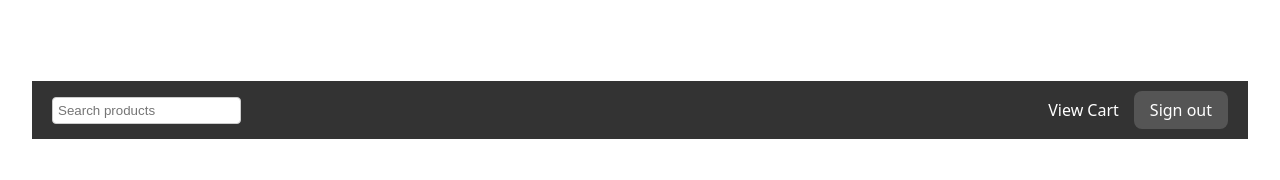
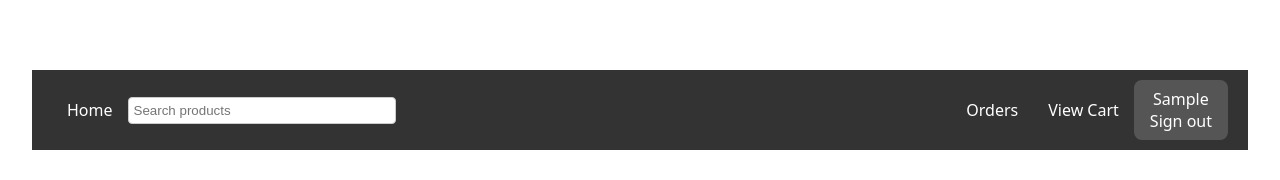
Before and after one commit to nnathan0716/team-rap-project, a React (Vite) app in the folder react/: page / in a window 1280 px wide. Both pictures are taken after typing "Sample" into the empty fields and a click on the button "Submit". Shown: the part 199-379 px from the top of the page. Built offline with nearby package versions, Linux system fonts and the light colour scheme; no server answers.

Commit message:
updated navbar and routes to include orders

```diff
--- a/react/src/App.jsx
+++ b/react/src/App.jsx
@@ -12,7 +12,7 @@ function App() {
       <h1>Makeup Masters: Your one stop shop for makeup</h1>
       {user ? (
         <div className="product-flex">
-          <div className="product-card">
+          <div className="product-cards">
             {searchProducts.map((product) => (
               <ProductCard
                 data={product}
--- a/react/src/components/NameDialog.jsx
+++ b/react/src/components/NameDialog.jsx
@@ -3,7 +3,7 @@ import { useStoreInfo } from "../hooks/StoreContext";
 
 const NameDialog = () => {
   const [inputName, setInputName] = useState("");
-  const { setUser, setCart } = useStoreInfo();
+  const { setUser, setCart, setOrders } = useStoreInfo();
 
   const handleNameSubmit = async () => {
     if (inputName.trim()) {
@@ -29,6 +29,16 @@ const NameDialog = () => {
       } catch (error) {
         console.error("Error getting cart:", error);
       }
+
+      try {
+        const res = await fetch(
+          `http://localhost:3000/api/get-orders/${inputName}`
+        );
+        const orderData = await res.json();
+        setOrders(orderData);
+      } catch (error) {
+        console.error("Error getting orders:", error);
+      }
     }
   };
 
--- a/react/src/components/Navbar.jsx
+++ b/react/src/components/Navbar.jsx
@@ -1,23 +1,49 @@
 import { useStoreInfo } from "../hooks/StoreContext";
 import { useState } from "react";
 import ProductSearch from "./ProductSearch";
-import { Link } from "react-router-dom";
+import { Link, useNavigate } from "react-router-dom"; // Import useNavigate
 import "../css/Navbar.css"; // Import the CSS file
 
 // search, view cart, logout
 const Navbar = () => {
-  const { user, setUser } = useStoreInfo();
+  const { user, setUser, cart } = useStoreInfo();
+  const navigate = useNavigate(); // Initialize useNavigate
+
+  const handleClick = async () => {
+    // Save user's cart to database
+    try {
+      console.log(cart);
+      const cartJson = { cart };
+      await fetch(`http://localhost:3000/api/update-cart/${user}`, {
+        method: "PUT",
+        headers: {
+          "Content-Type": "application/json",
+        },
+        body: JSON.stringify(cartJson),
+      });
+    } catch (err) {
+      console.error(err);
+    }
+    setUser(null); // Set user to null
+    navigate("/"); // Redirect to homepage
+  };
 
   return (
     <>
       {user && (
         <div className="navbar">
           <div className="navbar-left">
+            <Link to="/">Home</Link>
             <ProductSearch />
           </div>
           <div className="navbar-right">
+            <Link to="/orders">Orders</Link>
             <Link to="/checkout">View Cart</Link>
-            <button onClick={() => setUser(null)}>Sign out</button>
+            <button onClick={handleClick}>
+              {user}
+              <br />
+              Sign out
+            </button>
           </div>
         </div>
       )}
--- /dev/null
+++ b/react/src/components/Orders.jsx
@@ -0,0 +1,16 @@
+import { useStoreInfo } from "../hooks/StoreContext";
+
+const Orders = () => {
+  const { orders, setOrders } = useStoreInfo();
+  console.log(orders);
+
+  return (
+    <div>
+      {orders.map((order) => (
+        <div key={order}>{order}</div>
+      ))}
+    </div>
+  );
+};
+
+export default Orders;
--- a/react/src/css/NavBar.css
+++ b/react/src/css/NavBar.css
@@ -8,7 +8,6 @@
     background-color: #333;
     padding: 10px 20px;
     color: white;
-    z-index: 1000; /* Ensure the navbar stays on top of other elements */
   }
 
   .navbar-left {
@@ -43,4 +42,5 @@
     padding: 5px;
     border-radius: 4px;
     border: 1px solid #ccc;
+    width: 20vw;
   }
--- a/react/src/hooks/StoreContext.jsx
+++ b/react/src/hooks/StoreContext.jsx
@@ -1,4 +1,4 @@
-import React, { createContext, useContext, useState, useEffect } from 'react';
+import React, { createContext, useContext, useState, useEffect } from "react";
 
 // Creating an authentication context
 const StoreContext = createContext(null);
@@ -9,6 +9,7 @@ export const StoreProvider = ({ children }) => {
   const [products, setProducts] = useState([]);
   const [searchProducts, setSearchProducts] = useState([]);
   const [cart, setCart] = useState([]);
+  const [orders, setOrders] = useState([]);
 
   useEffect(() => {
     const fetchProducts = async () => {
@@ -23,16 +24,26 @@ export const StoreProvider = ({ children }) => {
     };
 
     fetchProducts();
-
   }, []);
 
-
   return (
-        <StoreContext.Provider value={{ user, setUser, products, searchProducts, setSearchProducts, cart, setCart }}>
+    <StoreContext.Provider
+      value={{
+        user,
+        setUser,
+        products,
+        setProducts,
+        searchProducts,
+        setSearchProducts,
+        cart,
+        setCart,
+        orders,
+        setOrders,
+      }}
+    >
       {children}
     </StoreContext.Provider>
   );
 };
 
-
 export const useStoreInfo = () => useContext(StoreContext);
--- a/react/src/main.jsx
+++ b/react/src/main.jsx
@@ -4,6 +4,7 @@ import "./index.css";
 import App from "./App.jsx";
 import { BrowserRouter, Routes, Route } from "react-router-dom";
 import Checkout from "./components/Checkout.jsx";
+import Orders from "./components/Orders.jsx";
 import Navbar from "./components/Navbar.jsx";
 import { StoreProvider } from "./hooks/StoreContext.jsx";
 
@@ -17,6 +18,7 @@ createRoot(document.getElementById("root")).render(
         <Routes>
           <Route path="/" element={<App />}></Route>
           <Route path="/checkout" element={<Checkout />}></Route>
+          <Route path="/orders" element={<Orders />}></Route>
           <Route path="/product/:name" element={<Product />}></Route>
         </Routes>
       </BrowserRouter>
```
Also changed, not shown: 1 other file (tests, documents, lock files or other folders). Lines whose indentation alone changed are shown as unchanged.
